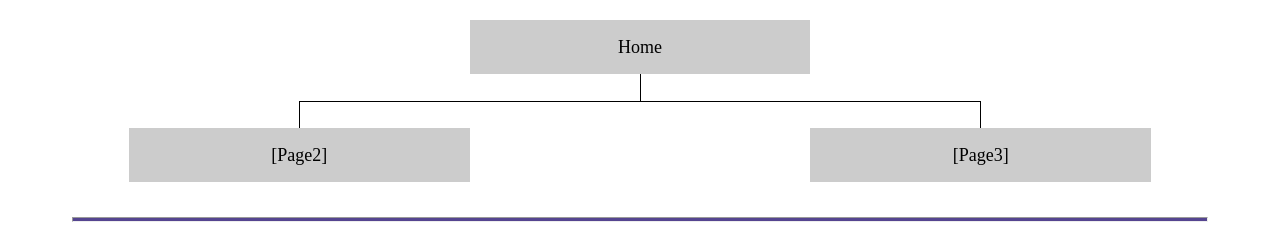
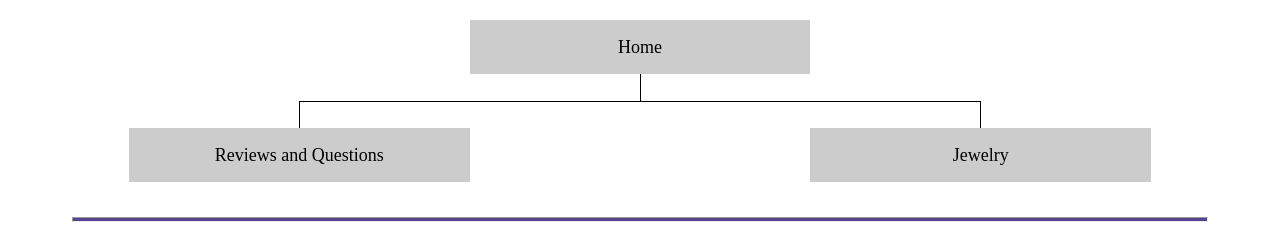
Before and after one commit to McgovernEmily/wdd130, a plain HTML site: page kelsjewels/site-plan.html in a window 1280 px wide. Shown: the part 2580-2812 px from the top of the page. Drawn offline with nearby package versions, Linux system fonts and the light colour scheme; a web font is replaced by a local one.

Commit message:
update for page renames

```diff
--- a/kelsjewels/site-plan.html
+++ b/kelsjewels/site-plan.html
@@ -129,11 +129,11 @@
                 Home
             </div>
             <div class="sm-page2">
-                [Page2]
+                Reviews and Questions
                 <!-- change this -->
             </div>
             <div class="sm-page3">
-                [Page3]
+                Jewelry
                 <!-- change this -->
             </div>
 
@@ -215,13 +215,13 @@
         </p>
         <img src="#" alt="home page wireframe">
 
-        <h3>[Page 2]</h3>
+        <h3>Reviews and Questions</h3>
         <p>
             [Any additional details about page 2 that the wireframe does not make clear]
         </p>
         <img src="#" alt="page 2 wireframe">
 
-        <h3>[Page 3]</h3>
+        <h3>Jewelry</h3>
         <p>
             [Any additional details about page 3 that the wireframe does not make clear]
         </p>
```
